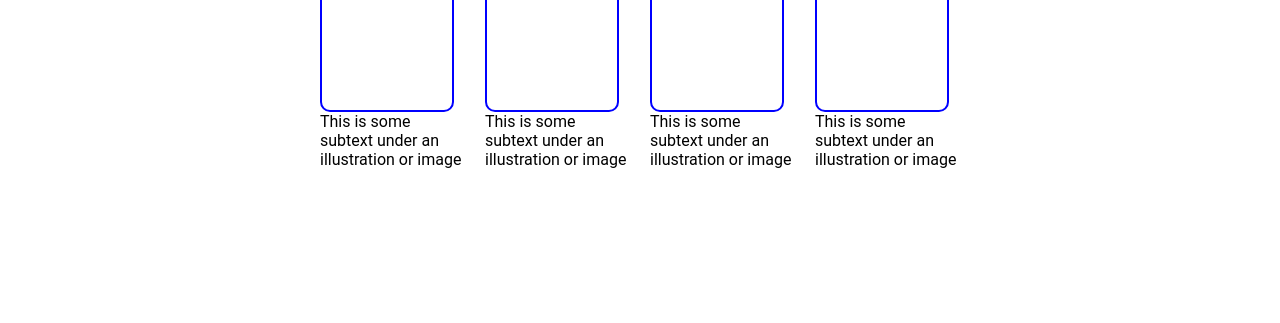
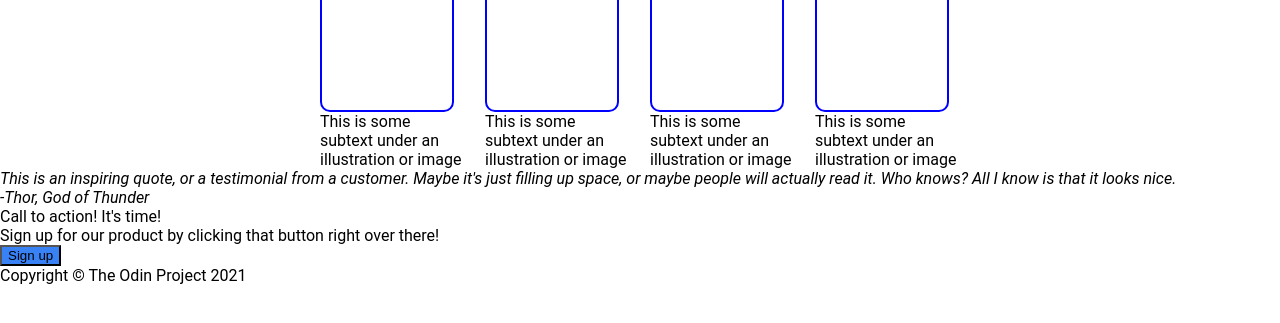
Before and after one commit to Xcelvi/Flex-Project, a plain HTML site: page index.html in a window 1280 px wide. Shown: the part 339-662 px from the top of the page. Drawn offline with Linux system fonts and the light colour scheme.

Commit message:
FINAL PROJECT!!

```diff
--- a/index.html
+++ b/index.html
@@ -92,16 +92,35 @@
             </div>
 
             <div class="body3">
-
+                <div class="b3b">
+                    <div class="quote">
+                        <em>This is an inspiring quote, or a testimonial from a customer. Maybe it's just filling up space, or maybe people will actually read it. Who knows? All I know is that it looks nice.</em>
+                    </div>
+                    <div class="cite">
+                        <em>-Thor, God of Thunder</em>
+                    </div>
+                </div>
             </div>
 
-            <div class="body 4">
-
+            <div class="body4">
+                <div class="b4b">
+                    <div class="b4bl">
+                        <div class="b4blh">
+                            Call to action! It's time!
+                        </div>
+                        <div class="b4blb">
+                            Sign up for our product by clicking that button right over there!
+                        </div>
+                    </div>
+                    <div class="b4br">
+                        <button class="signu">Sign up</button>
+                    </div>
+                </div>
             </div>
         </div>
 
         <div class="footer">
-
+            Copyright &#169 The Odin Project 2021
         </div>
 
     </div>
```
